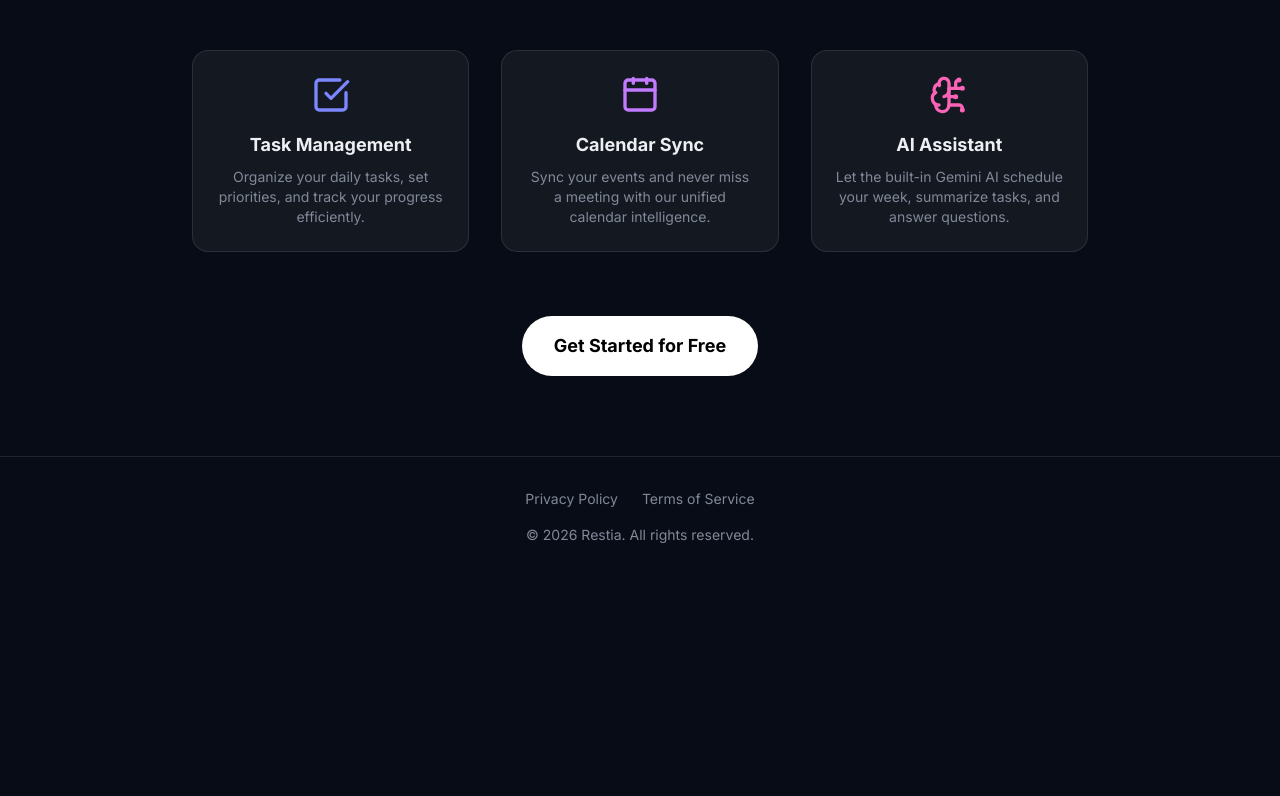
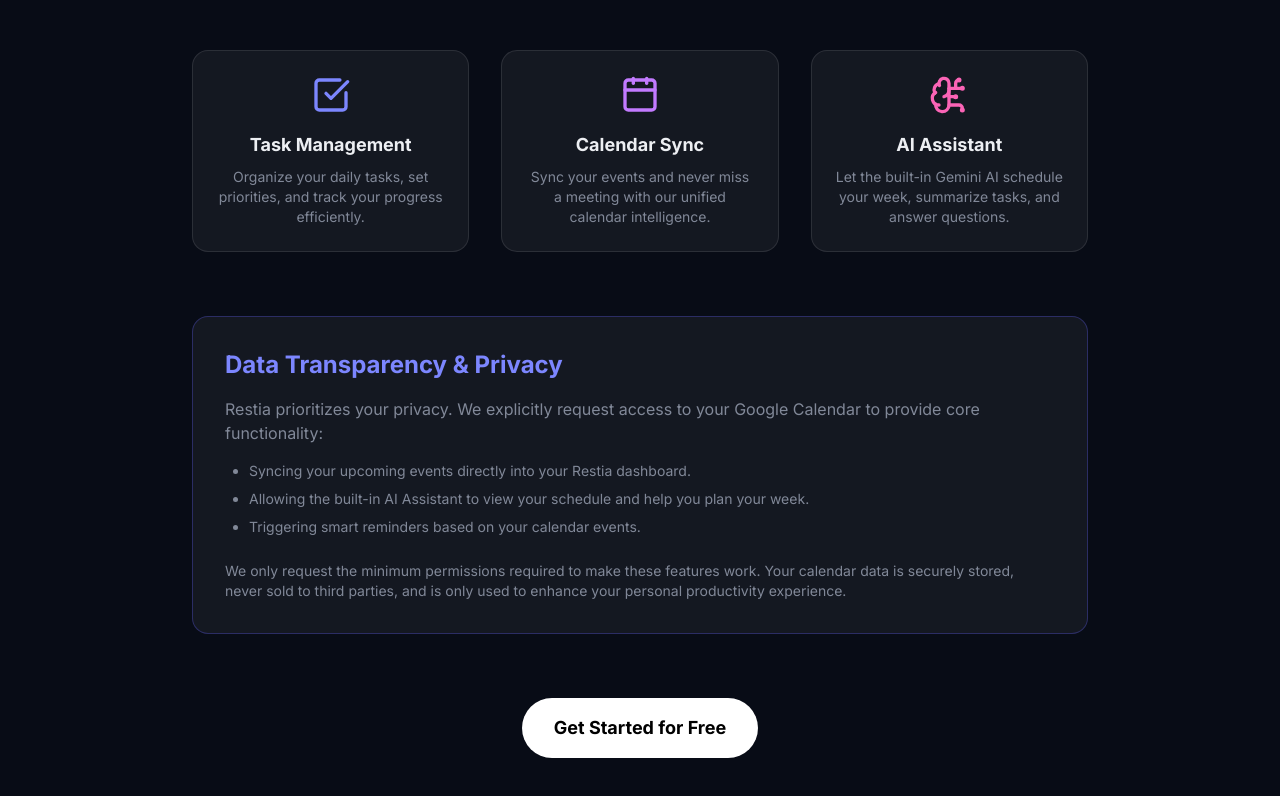
Before and after one commit to psmithul-tech/Productivity-Nexus-Next, a Next.js app: page /home in a window 1280 px wide. Shown: the part 472-1268 px from the top of the page. Before the commit the page ends 1049 px from the top, so only its background shows below. Built offline with nearby package versions, Linux system fonts and the light colour scheme.

Commit message:
docs: Add explicit data transparency section to home page for OAuth review

```diff
--- a/app/home/page.tsx
+++ b/app/home/page.tsx
@@ -49,6 +49,24 @@ export default function HomePage() {
           </div>
         </div>
 
+        {/* Google OAuth Data Transparency Section */}
+        <div className="w-full max-w-4xl mx-auto mb-16 p-8 rounded-2xl bg-white/5 border border-indigo-500/30 text-left">
+          <h2 className="text-2xl font-bold mb-4 flex items-center gap-3">
+            <span className="text-indigo-400">Data Transparency & Privacy</span>
+          </h2>
+          <p className="text-muted-foreground mb-4">
+            Restia prioritizes your privacy. We explicitly request access to your Google Calendar to provide core functionality:
+          </p>
+          <ul className="list-disc pl-6 text-sm text-muted-foreground space-y-2 mb-6">
+            <li>Syncing your upcoming events directly into your Restia dashboard.</li>
+            <li>Allowing the built-in AI Assistant to view your schedule and help you plan your week.</li>
+            <li>Triggering smart reminders based on your calendar events.</li>
+          </ul>
+          <p className="text-sm text-muted-foreground">
+            We only request the minimum permissions required to make these features work. Your calendar data is securely stored, never sold to third parties, and is only used to enhance your personal productivity experience.
+          </p>
+        </div>
+
         <Link href="/login" className="px-8 py-4 rounded-full bg-white text-black font-bold text-lg hover:scale-105 transition-transform">
           Get Started for Free
         </Link>
```
